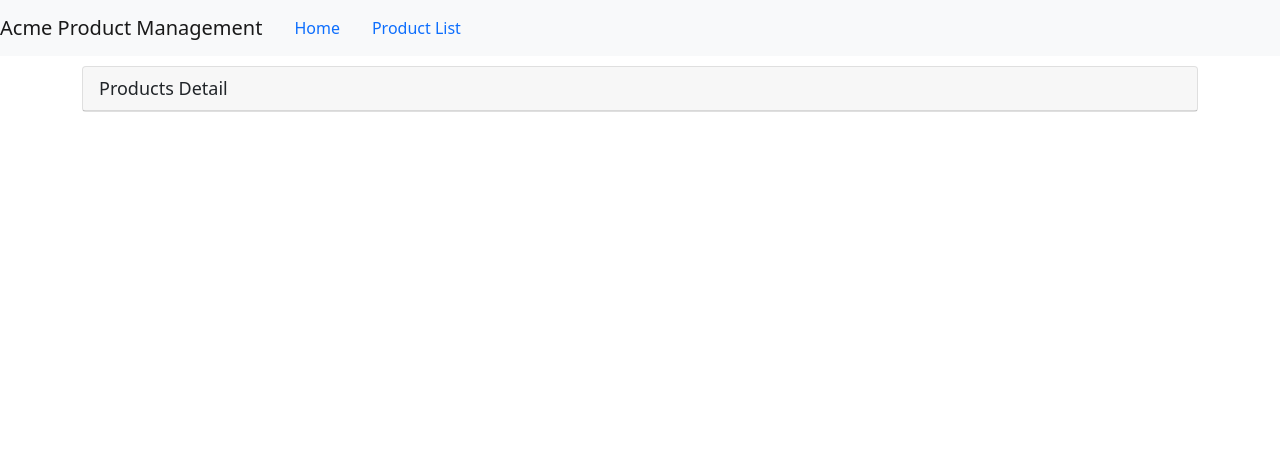
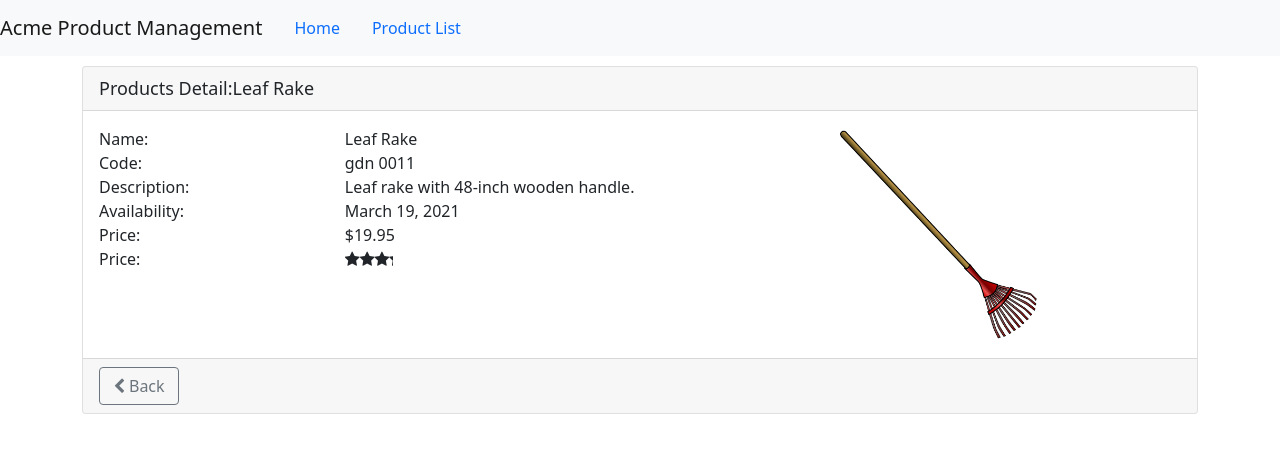
Before and after one commit to MichaelaHarinova/angular_exercises, an Angular app in the folder APM/: page /products/1 in a window 1280 px wide. Shown: the top 452 px of the page. Built offline with nearby package versions, Linux system fonts and the light colour scheme.

Commit message:
passed product detail parametrs via route, generated Guardfor routes

```diff
--- a/APM/src/app/app.component.ts
+++ b/APM/src/app/app.component.ts
@@ -1,19 +1,18 @@
-import { Component } from '@angular/core';
+import {Component} from '@angular/core';
 
 @Component({
   selector: 'pm-root',
   template: `
     <nav class="navbar navbar-expand navbar-light bg-light">
-    <a class="navbar-brand">{{pageTitle}}</a>
-    <ul class="nav nav-pills">
-      <li><a class="nav-link" routerLink='/welcome'>Home</a></li>
-      <li><a class="nav-link" routerLink='/products'>Product List</a></li>
-    </ul>
-  </nav>
+      <a class="navbar-brand">{{pageTitle}}</a>
+      <ul class="nav nav-pills">
+        <li><a class="nav-link" [routerLink]="['/welcome']">Home</a></li>
+        <li><a class="nav-link" [routerLink]="['/products']">Product List</a></li>
+      </ul>
+    </nav>
     <div class="container">
-    <router-outlet></router-outlet>
-    </div>
-  `
+      <router-outlet></router-outlet>
+    </div>`
 })
 export class AppComponent {
   pageTitle = 'Acme Product Management';
--- a/APM/src/app/app.module.ts
+++ b/APM/src/app/app.module.ts
@@ -10,6 +10,7 @@
 import { ProductDetailComponent } from './products/product-detail.component';
 import {WelcomeComponent} from "./home/welcome.component";
 import {RouterModule} from "@angular/router";
+import {ProductDetailGuard} from "./products/product-detail.guard";
 
 @NgModule({
   declarations: [
@@ -26,7 +27,9 @@
     HttpClientModule,
     RouterModule.forRoot([
       {path: 'products', component: ProductListComponent},
-      {path: 'products/:id', component: ProductDetailComponent},
+      {path: 'products/:id',
+        canActivate: [ProductDetailGuard],
+        component: ProductDetailComponent},
       {path: 'welcome', component: WelcomeComponent},
       {path: '', redirectTo: 'welcome', pathMatch: 'full'},
       {path: '**', redirectTo: 'welcome', pathMatch: 'full'}
--- a/APM/src/app/products/product-detail.component.html
+++ b/APM/src/app/products/product-detail.component.html
@@ -1,5 +1,54 @@
 <div class="card">
   <div class="card-header">
-    {{pageTitle}}
+    {{pageTitle + ':' + product?.productName}}
+  </div>
+ <div class="card-body"
+       *ngIf="product">
+    <div class="row">
+      <div class="col-md-8">
+        <div class="row">
+          <div class="col-md-4">Name:</div>
+          <div class="col-md-8">{{product.productName}}</div>
+        </div>
+        <div class="row">
+          <div class="col-md-4">Code:</div>
+          <div class="col-md-8">{{product.productCode | lowercase | convertToSpaces:'-'}}</div>
+        </div>
+        <div class="row">
+          <div class="col-md-4">Description:</div>
+          <div class="col-md-8">{{product.description}}</div>
+        </div>
+        <div class="row">
+          <div class="col-md-4">Availability:</div>
+          <div class="col-md-8">{{product.releaseDate}}</div>
+        </div>
+        <div class="row">
+          <div class="col-md-4">Price:</div>
+          <div class="col-md-8">{{product.price | currency: 'USD' : 'symbol' : '1.2-2'}}</div>
+        </div>
+        <div class="row">
+          <div class="col-md-4">Price:</div>
+          <div class="col-md-8">
+            <pm-star [rating]="product.starRating"></pm-star>
+          </div>
+        </div>
+      </div>
+
+      <div class='col-md-4'>
+        <img class='center-block img-responsive'
+             [style.width.px]='200'
+             [style.margin.px]='2'
+             [src]='product.imageUrl'
+             [title]='product.productName'>
+      </div>
+    </div>
+ </div>
+  <div class="card-footer">
+    <button class="btn btn-outline-secondary"
+            style="width:80px"
+            (click)="onBack()">
+      <i class="fa fa-chevron-left"></i>
+      Back
+    </button>
   </div>
 </div>
--- a/APM/src/app/products/product-detail.component.ts
+++ b/APM/src/app/products/product-detail.component.ts
@@ -1,14 +1,35 @@
-import { Component, OnInit } from '@angular/core';
+import {Component, OnInit} from '@angular/core';
+import {ActivatedRoute, Router} from "@angular/router";
+import {IProduct} from "./product";
+import {ProductService} from "./product.service";
 
 @Component({
   templateUrl: './product-detail.component.html',
   styleUrls: ['./product-detail.component.css']
 })
 export class ProductDetailComponent implements OnInit {
-pageTitle: string = 'Products Detail'
-  constructor() { }
+  pageTitle: string = 'Products Detail'
+  product: IProduct | undefined;
+  errorMessage = '';
+
+  constructor(private route: ActivatedRoute,
+              private router: Router,
+              private productService: ProductService) {
+  }
 
   ngOnInit(): void {
+    const id = Number(this.route.snapshot.paramMap.get('id'));
+    if (id) {
+      this.getProduct(id);
+    }
   }
-
+ getProduct(id: number): void{
+    this.productService.getProduct(id).subscribe({
+      next: product => this.product = product,
+      error: err => this.errorMessage = err
+    });
+ }
+  onBack(): void {
+    this.router.navigate(['/products']).then(r => console.log());
+  }
 }
--- /dev/null
+++ b/APM/src/app/products/product-detail.guard.ts
@@ -0,0 +1,25 @@
+import { Injectable } from '@angular/core';
+import {ActivatedRouteSnapshot, CanActivate, Router, RouterStateSnapshot, UrlTree} from '@angular/router';
+import { Observable } from 'rxjs';
+
+@Injectable({
+  providedIn: 'root'
+})
+export class ProductDetailGuard implements CanActivate {
+
+  constructor(private router: Router) {
+  }
+
+  canActivate(
+    route: ActivatedRouteSnapshot,
+    state: RouterStateSnapshot): Observable<boolean | UrlTree> | Promise<boolean | UrlTree> | boolean | UrlTree {
+   const id= Number(route.paramMap.get('id'));
+   if(isNaN(id) || id < 1){
+     alert('Invalid product id'); //is usually routing to 404 page
+     this.router.navigate(['/products']);
+     return false;
+   }
+    return true;
+  }
+
+}
--- a/APM/src/app/products/product-list.component.html
+++ b/APM/src/app/products/product-list.component.html
@@ -39,7 +39,11 @@
                  [style.width.px]="imageWidth"
                  [style.margin.px]="imageMargin">
           </td>
-          <td>{{product.productName}}</td>
+          <td>
+            <a [routerLink]="['/products', product.productId]">
+            {{product.productName}}
+            </a>
+          </td>
           <td>{{product.productCode | lowercase | convertToSpaces:'-'}}</td>
           <td>{{product.releaseDate}}</td>
           <td>{{product.price | currency: 'USD' : 'symbol' : '1.2-2'}}</td>
--- a/APM/src/app/products/product.service.ts
+++ b/APM/src/app/products/product.service.ts
@@ -2,7 +2,7 @@
 import {IProduct} from "./product";
 import {HttpClient, HttpErrorResponse} from "@angular/common/http";
 import {Observable, throwError} from "rxjs";
-import {catchError, tap} from "rxjs/operators";
+import {catchError, tap, map} from "rxjs/operators";
 
 @Injectable({
   providedIn: 'root'
@@ -19,6 +19,12 @@
       catchError(this.handleError)
     );
   }
+  getProduct(id: number): Observable<IProduct | undefined> {
+    return this.getProducts()
+      .pipe(
+        map((products: IProduct[]) => products.find(p => p.productId === id))
+      );
+  }
   private handleError(err: HttpErrorResponse){
 
     let errorMessage= '';
```
Also changed, not shown: 1 other file (tests, documents, lock files or other folders).
